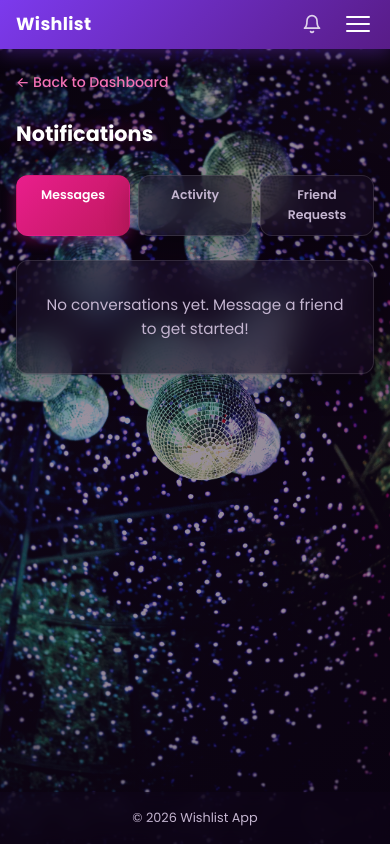
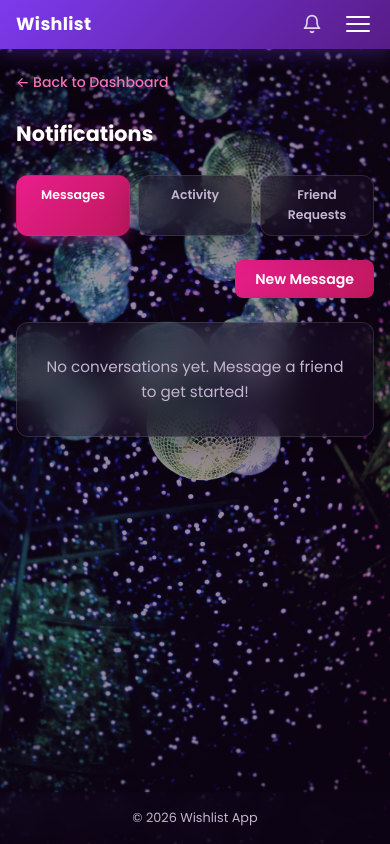
Before and after one commit to dianestephani/wishlist, a Django app: page /inbox/ in a window 390 px wide. Run offline with Django 5.2, Linux system fonts and the light colour scheme; the visitor is signed in with stand-in values (Sample User, id 1); data that the repository does not hold is empty.

Commit message:
new message button on mobile

```diff
--- a/static/css/style.css
+++ b/static/css/style.css
@@ -1966,6 +1966,32 @@ strong {
     flex-shrink: 0;
 }
 
+/* ===== Inbox actions ===== */
+.inbox-actions {
+    display: flex;
+    justify-content: flex-end;
+    margin-bottom: 1rem;
+}
+
+.btn-new-message {
+    padding: 0.5rem 1.25rem;
+    background: linear-gradient(135deg, var(--pink) 0%, var(--magenta) 100%);
+    color: #fff;
+    border: none;
+    border-radius: 8px;
+    font-size: 0.88rem;
+    font-family: inherit;
+    font-weight: 600;
+    text-decoration: none;
+    transition: transform 0.15s, box-shadow 0.2s;
+}
+
+.btn-new-message:hover {
+    transform: translateY(-1px);
+    box-shadow: 0 4px 14px var(--pink-glow);
+    color: #fff;
+}
+
 /* ===== Inbox ===== */
 .inbox-list {
     display: flex;
--- a/templates/wishlist/inbox.html
+++ b/templates/wishlist/inbox.html
@@ -12,6 +12,10 @@
     <a href="{% url 'wishlist:inbox' %}" class="notif-nav-link active">Messages</a>
     <a href="{% url 'wishlist:activity_feed' %}" class="notif-nav-link">Activity</a>
     <a href="{% url 'wishlist:friend_requests_page' %}" class="notif-nav-link">Friend Requests</a>
+</div>
+
+<div class="inbox-actions">
+    <a href="{% url 'wishlist:new_message' %}" class="btn-new-message">New Message</a>
 </div>
 
 {% if conversations %}
--- a/wishlist/urls.py
+++ b/wishlist/urls.py
@@ -29,6 +29,7 @@ urlpatterns = [
     path("profile/delete/", views.delete_account, name="delete_account"),
     # Messaging
     path("inbox/", views.inbox, name="inbox"),
+    path("inbox/new/", views.new_message, name="new_message"),
     path("conversation/<int:convo_id>/", views.conversation_detail, name="conversation_detail"),
     path("message/<int:user_id>/", views.start_conversation, name="start_conversation"),
     path("activity/", views.activity_feed, name="activity_feed"),
--- a/wishlist/views.py
+++ b/wishlist/views.py
@@ -589,6 +589,12 @@ def undo_purchase(request, item_id):
 
 
 @login_required
+def new_message(request):
+    friendships = Friendship.objects.filter(user=request.user).select_related("friend")
+    return render(request, "wishlist/new_message.html", {"friendships": friendships})
+
+
+@login_required
 def inbox(request):
     conversations = (
         Conversation.objects.filter(participants=request.user)
```
Also changed, not shown: templates/wishlist/new_message.html (added, +25 -0 lines), 2 other files.
